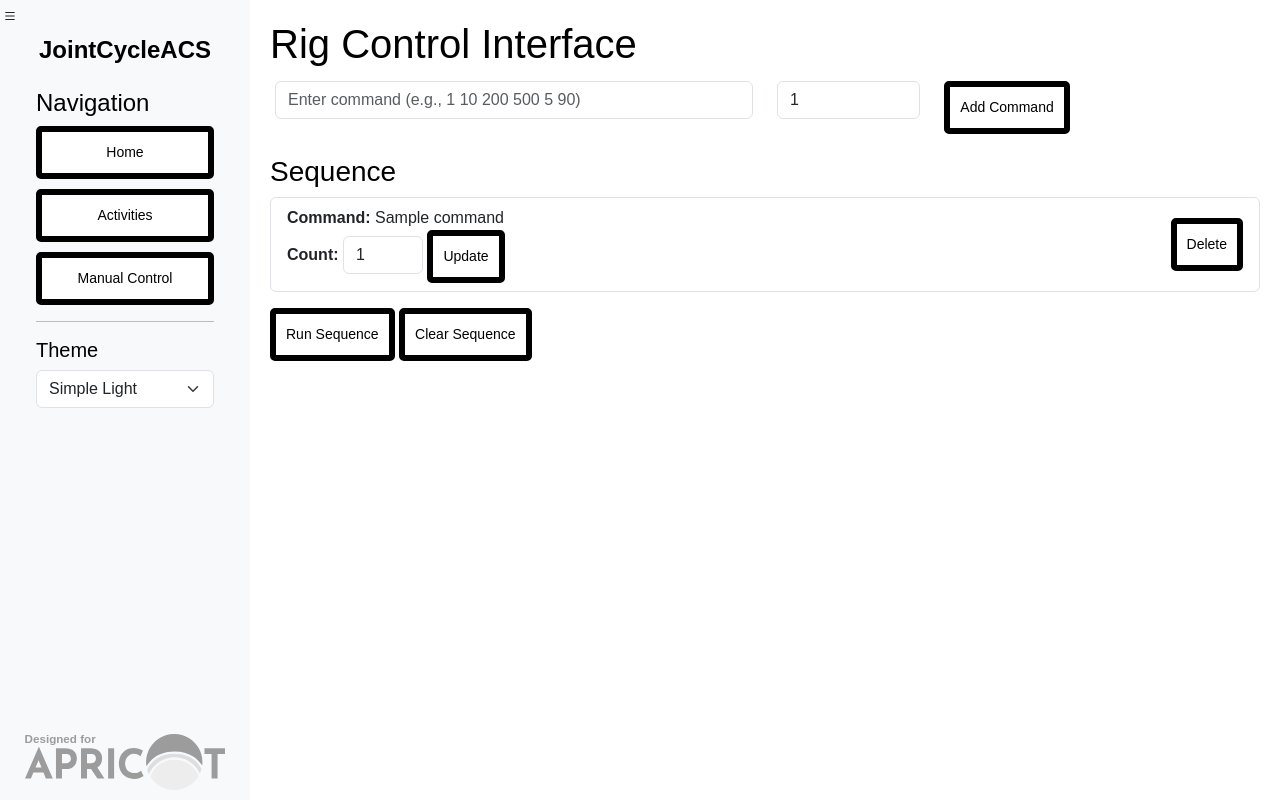
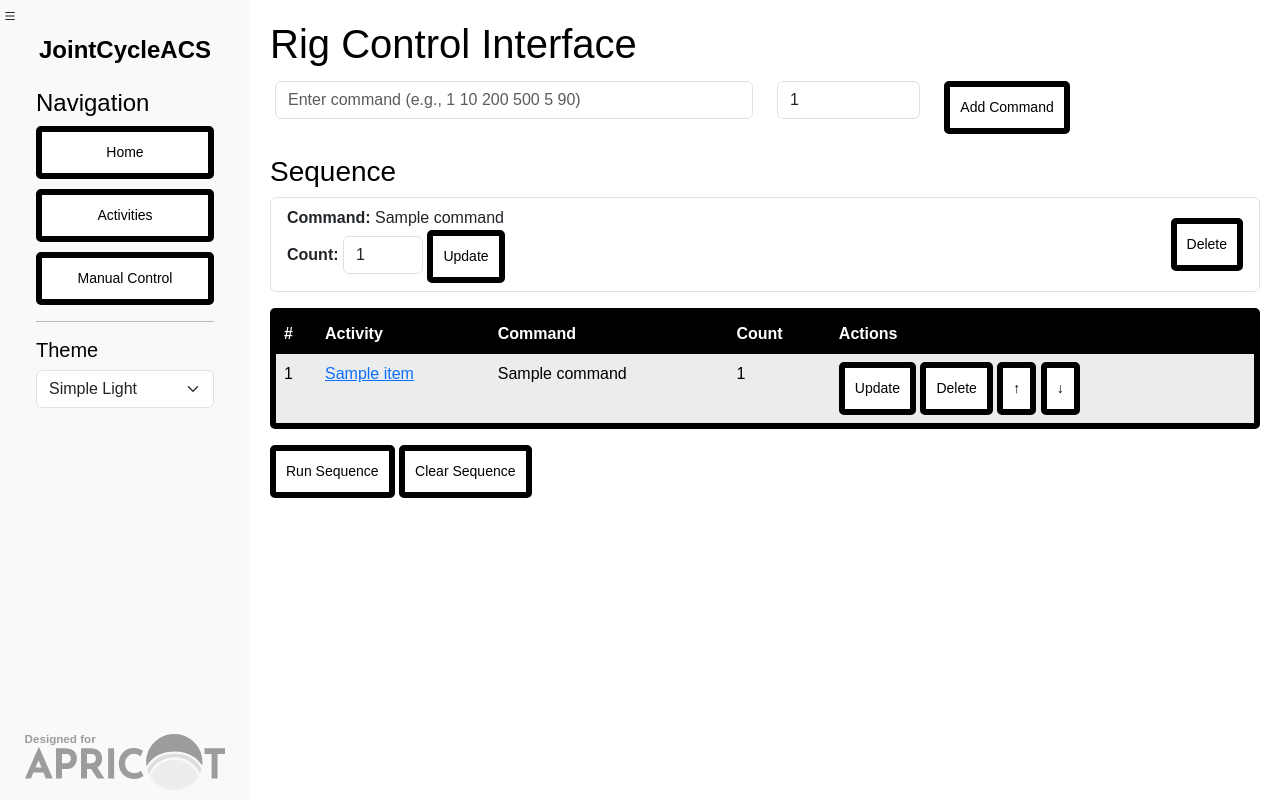
Before and after one commit to harilaosk/JCACS_flask, a Flask app: template templates/index.html in a window 1280 px wide. Run offline with Flask 3, Linux system fonts and the light colour scheme; the template is opened without the code that fills it: most values are stand-ins (such as "Sample title", 1, 10 or a date in 2020).

Commit message:
sequence table updates

```diff
--- a/app.py
+++ b/app.py
@@ -87,9 +87,14 @@ def delete_command(index):
 def update_count(index):
     if 0 <= index < len(sequence):
         new_count = request.form.get('count', 1)
-        sequence[index]['count'] = int(new_count)
-    save_cache()
-    return redirect(url_for('index'))
+        try:
+            sequence[index]['count'] = int(new_count)
+            save_cache()
+            # return redirect(url_for('index'))
+            return jsonify({"success": True})
+        except ValueError:
+            return jsonify({"success": False, "error": "Invalid count value"}), 400
+    return jsonify({"success": False, "error": "Invalid sequence index"}), 400
 
 @app.route('/run_sequence', methods=['POST'])
 def run_sequence():
@@ -186,7 +191,7 @@ def add_activity_to_sequence(activity_name):
     if activity_name in activities:
         activity = format_activity(activities[activity_name])
         command = f"{activity['MIN_TARGET_FORCE']} {activity['MAX_TARGET_FORCE']} {activity['HOLD_TIME_MIN']} {activity['HOLD_TIME_MAX']} {activity['StartAngle']} {activity['EndAngle']}"
-        sequence.append({'command': command, 'count': 1})  # Default count to 1
+        sequence.append({'command': command, 'count': 1, 'activity_name': activity_name})  # Include activity_name
     save_cache()
     return redirect(url_for('index'))
 
@@ -240,6 +245,31 @@ def import_activities():
     save_cache()
     return redirect(url_for('activities_page'))
 
+@app.route('/update_sequence_item/<int:index>', methods=['POST'])
+def update_sequence_item(index):
+    """Update a sequence item to the latest version of the linked activity."""
+    global sequence  # Ensure the global sequence is used
+    if 0 <= index < len(sequence):
+        activity_name = sequence[index].get('activity_name')
+        if activity_name and activity_name in activities:
+            activity = format_activity(activities[activity_name])
+            command = f"{activity['MIN_TARGET_FORCE']} {activity['MAX_TARGET_FORCE']} {activity['HOLD_TIME_MIN']} {activity['HOLD_TIME_MAX']} {activity['StartAngle']} {activity['EndAngle']}"
+            sequence[index]['command'] = command
+            save_cache()
+            return jsonify({"success": True, "command": command, "activity_name": activity_name})
+    return jsonify({"success": False, "error": "Invalid sequence index or activity"}), 400
+
+@app.route('/reorder_sequence', methods=['POST'])
+def reorder_sequence():
+    """Reorder the sequence based on the provided order."""
+    global sequence  # Ensure the global sequence is used
+    new_order = request.get_json().get('new_order', [])
+    if len(new_order) == len(sequence) and all(isinstance(i, int) and 0 <= i < len(sequence) for i in new_order):
+        sequence = [sequence[i] for i in new_order]
+        save_cache()
+        return jsonify({"success": True})
+    return jsonify({"success": False, "error": "Invalid order"}), 400
+
 @app.route('/manual_control_page')
 def manual_control_page():
     return render_template('manual_control.html')
--- a/templates/index.html
+++ b/templates/index.html
@@ -36,6 +36,153 @@
         {% endfor %}
     </ul>
 
+<table class="table table-bordered table-hover table-striped rounded-table">
+    <thead>
+        <tr>
+            <th>#</th>
+            <th>Activity</th>
+            <th>Command</th>
+            <th>Count</th>
+            <th>Actions</th>
+        </tr>
+    </thead>
+    <tbody id="sequence-table">
+        {% for item in sequence %}
+        <tr data-index="{{ loop.index0 }}">
+            <td>{{ loop.index }}</td>
+
+            <td>
+                {% if item.activity_name %}
+                <a href="/activities#{{ item.activity_name }}">{{ item.activity_name }}</a>
+                {% else %}
+                N/A
+                {% endif %}
+            </td>
+            <td>{{ item.command }}</td>
+            <td contenteditable="true"
+                onfocus="storeOriginalValue(this)"
+                onblur="updateSequenceCount({{ loop.index0 }}, this.textContent, this)">
+                {{ item.count }}
+            </td>
+            <td>
+                <form method="POST" action="/update_sequence_item/{{ loop.index0 }}" style="display:inline;">
+                    <button type="submit" class="btn btn-sm btn-primary">Update</button>
+                </form>
+                <form method="POST" action="/delete_command/{{ loop.index0 }}" style="display:inline;">
+                    <button type="submit" class="btn btn-sm btn-danger">Delete</button>
+                </form>
+                <button class="btn btn-sm btn-secondary move-up">↑</button>
+                <button class="btn btn-sm btn-secondary move-down">↓</button>
+            </td>
+        </tr>
+        {% endfor %}
+    </tbody>
+</table>
+<script>
+    document.addEventListener('DOMContentLoaded', () => {
+        const table = document.getElementById('sequence-table');
+
+        // Reorder sequence
+        function reorderSequence(newOrder) {
+            fetch('/reorder_sequence', {
+                method: 'POST',
+                headers: { 'Content-Type': 'application/json' },
+                body: JSON.stringify({ new_order: newOrder })
+            }).then(response => response.json()).then(data => {
+                if (data.success) location.reload();
+            });
+        }
+
+        // Move up/down buttons
+        table.addEventListener('click', (e) => {
+            if (e.target.classList.contains('move-up') || e.target.classList.contains('move-down')) {
+                const row = e.target.closest('tr');
+                const index = parseInt(row.dataset.index);
+                const rows = Array.from(table.querySelectorAll('tr'));
+                const newOrder = rows.map(r => parseInt(r.dataset.index));
+
+                if (e.target.classList.contains('move-up') && index > 0) {
+                    [newOrder[index - 1], newOrder[index]] = [newOrder[index], newOrder[index - 1]];
+                } else if (e.target.classList.contains('move-down') && index < rows.length - 1) {
+                    [newOrder[index], newOrder[index + 1]] = [newOrder[index + 1], newOrder[index]];
+                }
+
+                reorderSequence(newOrder);
+            }
+        });
+    });
+
+</script>
+<script>
+    document.addEventListener('DOMContentLoaded', () => {
+        const table = document.getElementById('sequence-table');
+
+        // Handle update button click
+        table.addEventListener('click', (e) => {
+            if (e.target.tagName === 'BUTTON' && e.target.textContent === 'Update') {
+                e.preventDefault();
+                const row = e.target.closest('tr');
+                const index = row.dataset.index;
+
+                // Send AJAX request to update the sequence item
+                fetch(`/update_sequence_item/${index}`, {
+                    method: 'POST',
+                })
+                .then(response => response.json())
+                .then(data => {
+                    if (data.success) {
+                        // Update the row with the new values
+                        row.querySelector('td:nth-child(3)').textContent = data.command;
+                        row.querySelector('td:nth-child(2)').innerHTML = data.activity_name
+                            ? `<a href="/activities#${data.activity_name}">${data.activity_name}</a>`
+                            : 'N/A';
+                    } else {
+                        alert('Failed to update sequence item: ' + data.error);
+                    }
+                })
+                .catch(error => {
+                    console.error('Error updating sequence item:', error);
+                    alert('An error occurred while updating the sequence item.');
+                });
+            }
+        });
+    });
+</script>
+<script>
+    function storeOriginalValue(cell) {
+        cell.originalValue = cell.textContent.trim(); // Store the original value
+    }
+
+    function updateSequenceCount(index, value, cell) {
+        // Validate that the value is a positive integer
+        if (isNaN(value) || value.trim() === "" || parseInt(value) <= 0) {
+            cell.textContent = cell.originalValue; // Revert to original value
+            alert("Please enter a valid positive integer.");
+            return;
+        }
+
+        // Send the update request to the backend
+        fetch(`/update_count/${index}`, {
+            method: 'POST',
+            headers: { 'Content-Type': 'application/x-www-form-urlencoded' },
+            body: new URLSearchParams({ count: parseInt(value) }),
+        })
+        .then(response => response.json())
+        .then(data => {
+            if (!data.success) {
+                cell.textContent = cell.originalValue; // Revert to original value
+                alert("Failed to update count. Please try again!");
+            }
+        })
+        .catch(error => {
+            console.error('Error updating sequence count:', error);
+            cell.textContent = cell.originalValue; // Revert to original value
+            alert("An error occurred while updating the sequence count.");
+        });
+    }
+</script>
+
+
     <form method="POST" action="/run_sequence" class="mb-3">
         <button type="submit" class="btn btn-success">Run Sequence</button>
         <button type="submit" formaction="/clear_sequence" class="btn btn-warning">Clear Sequence</button>
```
